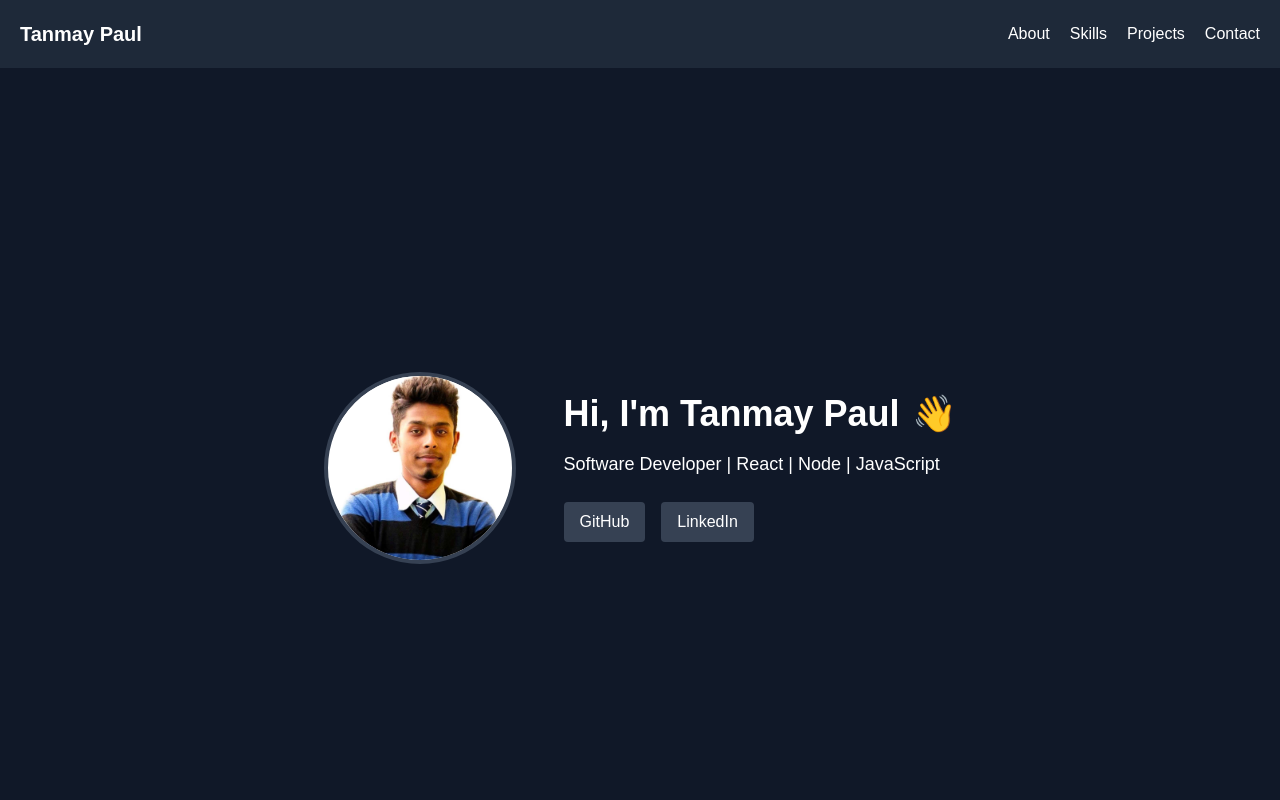
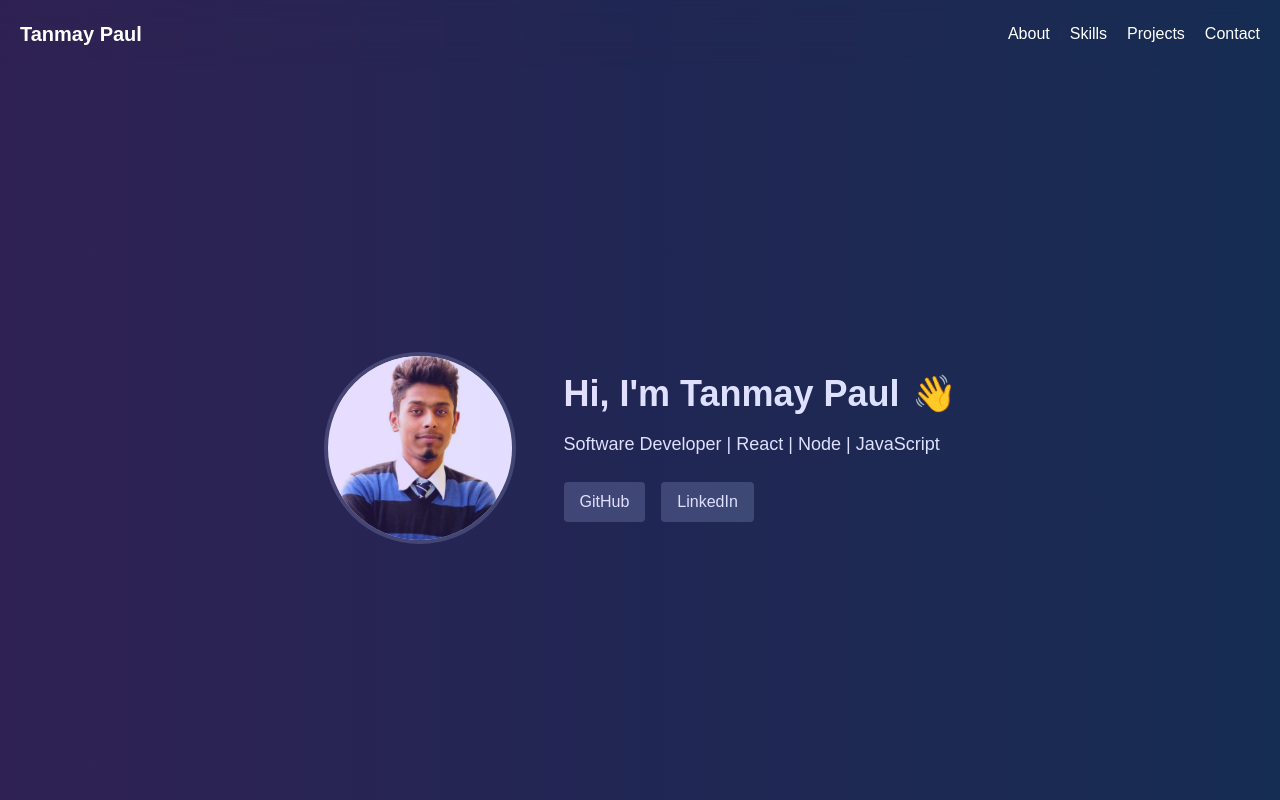
Before and after one commit to tanmayofficial/tanmay-portfolio, a Next.js app: page / in a window 1280 px wide. Shown: the top 800 px of the page. Built offline with nearby package versions, Linux system fonts and the light colour scheme.

Commit message:
backdrop blur added in nav, profile image added, gradient added in hero section,

```diff
--- a/pages/index.js
+++ b/pages/index.js
@@ -1,8 +1,10 @@
 import Loader from "@/components/Loader";
 import Head from "next/head";
 import { motion } from "framer-motion";
+import { useEffect, useState } from "react";
 
 export default function Home() {
+
   return (
     <motion.div
       initial={{ opacity: 0 }}
@@ -28,7 +30,7 @@ export default function Home() {
       </Head>
 
       {/* Navbar */}
-      <nav className="flex justify-between items-center p-5 bg-gray-800">
+      <nav className="flex justify-between items-center p-5 bg-transparent backdrop-blur-md fixed top-0 left-0 right-0 z-10">
         <h1 className="text-xl font-bold">Tanmay Paul</h1>
         <ul className="flex space-x-5">
           <li>
@@ -55,7 +57,11 @@ export default function Home() {
       </nav>
 
       {/* Hero Section */}
-      <section className="flex flex-col md:flex-row items-center justify-center h-screen px-6 bg-gray-900 text-white">
+      <section className="relative flex flex-col md:flex-row items-center justify-center h-screen px-6 overflow-hidden pt-24">
+        {/* Background Gradient Animation */}
+        <div className="absolute inset-0 bg-gradient-to-r from-purple-500 via-indigo-500 to-blue-500 animate-gradient-x opacity-20"></div>
+
+        <div className="flex flex-col md:flex-row items-center">
           {/* Image Section */}
           <div className="mb-8 md:mb-0 md:mr-12">
             <img
@@ -92,6 +98,7 @@ export default function Home() {
               >
                 LinkedIn
               </a>
+            </div>
           </div>
         </div>
       </section>
```
Lines whose indentation alone changed are shown as unchanged.
